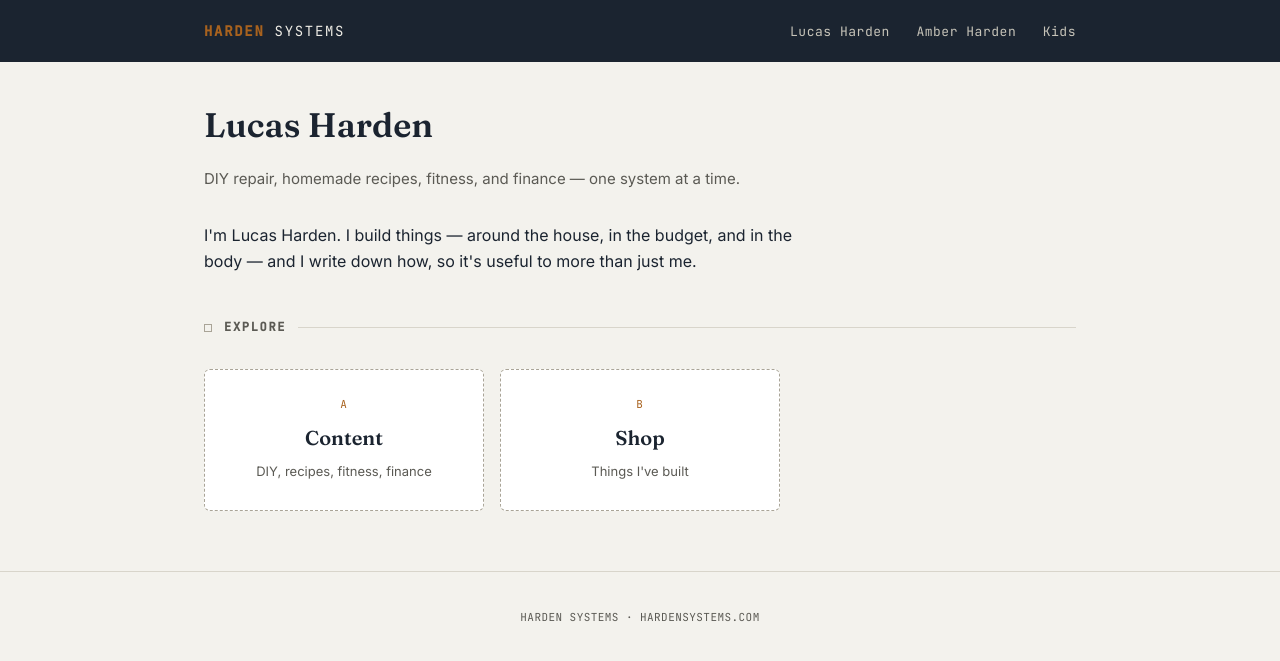
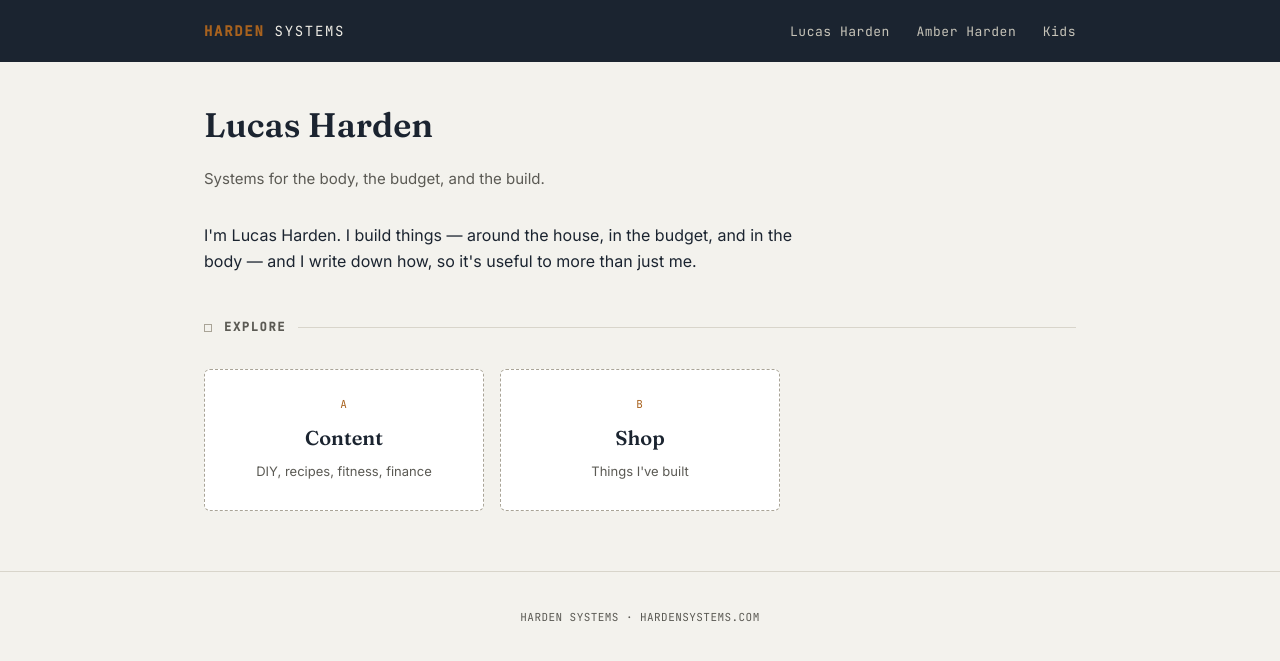
Before and after one commit to hardensystems/hardensystems.github.io, a Jekyll site: the page built from lucas-harden/index.md, in a window 1280 px wide. Shown: the top 661 px of the page. Built offline with Jekyll 4.4.1, drawn with Linux system fonts in a browser that asks for light colours.

Commit message:
Update index.md

```diff
--- a/lucas-harden/index.md
+++ b/lucas-harden/index.md
@@ -3,7 +3,7 @@ title: Lucas Harden
 layout: default
 ---
 <h1 class="page-title">Lucas Harden</h1>
-<p class="page-sub">DIY repair, homemade recipes, fitness, and finance — one system at a time.</p>
+<p class="page-sub">Systems for the body, the budget, and the build.</p>
 
 <div class="bio">
   <p>I'm Lucas Harden. I build things — around the house, in the budget, and in the body — and I write down how, so it's useful to more than just me.</p>
```
